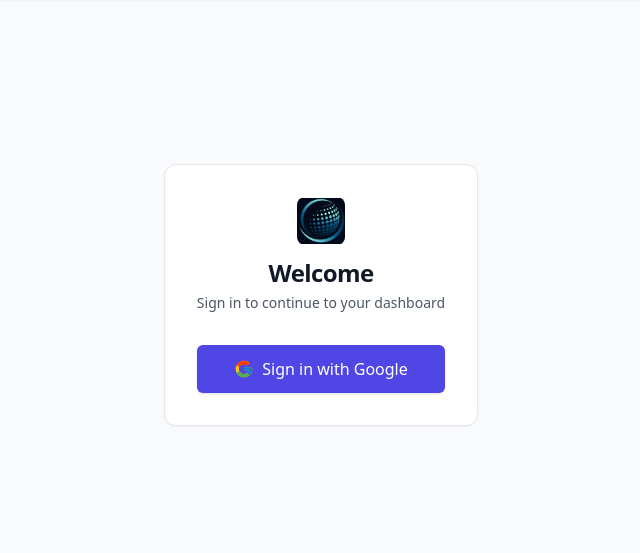
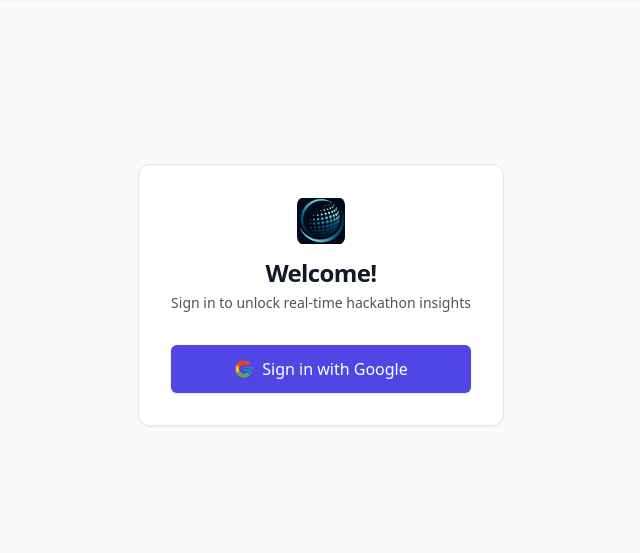
Before and after one commit to Unnathi-CS/Code_cubicle_5.0_deployment, a Flask app: page / in a window 1280 px wide. Shown: the part 65-618 px from the top of the page, without its empty margins (319-959 px from the left). Run offline with Flask 3, Linux system fonts and the light colour scheme; some libraries are stand-ins or nearby versions.

Commit message:
Updated Google auth login page

```diff
--- a/Slack_ingestion/templates/login.html
+++ b/Slack_ingestion/templates/login.html
@@ -5,8 +5,8 @@
   <div class="w-full max-w-md rounded-xl border bg-white p-8 shadow-sm">
     <div class="mb-6 text-center">
       <img src="{{ url_for('static', filename='images/logo.png') }}" alt="CodeCubicle" class="mx-auto mb-3 h-12 w-12 rounded-lg object-contain" />
-      <h1 class="text-2xl font-semibold tracking-tight">Welcome</h1>
-      <p class="mt-1 text-sm text-gray-600">Sign in to continue to your dashboard</p>
+      <h1 class="text-2xl font-semibold tracking-tight">Welcome!</h1>
+      <p class="mt-1 text-sm text-gray-600">Sign in to unlock real-time hackathon insights</p>
     </div>
     <a href="{{ url_for('login') }}" class="mt-2 inline-flex w-full items-center justify-center gap-2 rounded-md bg-indigo-600 px-4 py-3 font-medium text-white shadow hover:bg-indigo-500 focus:outline-none focus:ring-2 focus:ring-indigo-600/40">
       <svg xmlns="http://www.w3.org/2000/svg" viewBox="0 0 48 48" class="h-5 w-5" aria-hidden="true"><path fill="#FFC107" d="M43.611,20.083H42V20H24v8h11.303c-1.649,4.657-6.08,8-11.303,8c-6.627,0-12-5.373-12-12 s5.373-12,12-12c3.059,0,5.842,1.156,7.961,3.039l5.657-5.657C33.602,6.053,29.084,4,24,4C12.955,4,4,12.955,4,24 s8.955,20,20,20s20-8.955,20-20C44,22.659,43.862,21.35,43.611,20.083z"/><path fill="#FF3D00" d="M6.306,14.691l6.571,4.819C14.655,16.108,18.961,13,24,13c3.059,0,5.842,1.156,7.961,3.039l5.657-5.657 C33.602,6.053,29.084,4,24,4C16.318,4,9.656,8.337,6.306,14.691z"/><path fill="#4CAF50" d="M24,44c5.166,0,9.86-1.977,13.409-5.192l-6.191-5.238C29.211,35.091,26.715,36,24,36 c-5.202,0-9.619-3.317-11.283-7.949l-6.522,5.026C9.505,39.556,16.227,44,24,44z"/><path fill="#1976D2" d="M43.611,20.083H42V20H24v8h11.303c-0.792,2.238-2.231,4.166-4.094,5.571c0.001-0.001,0.002-0.001,0.003-0.002 l6.191,5.238C36.271,39.205,44,34,44,24C44,22.659,43.862,21.35,43.611,20.083z"/></svg>
```
